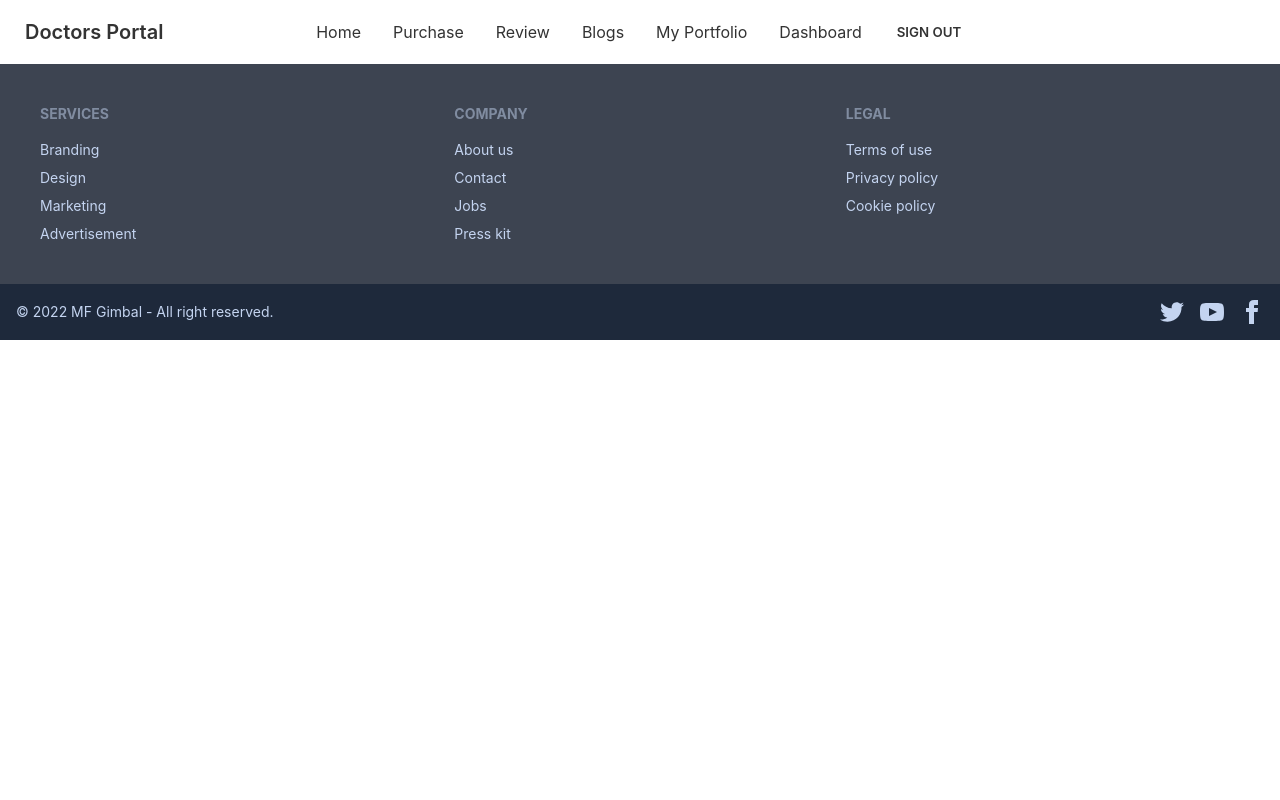
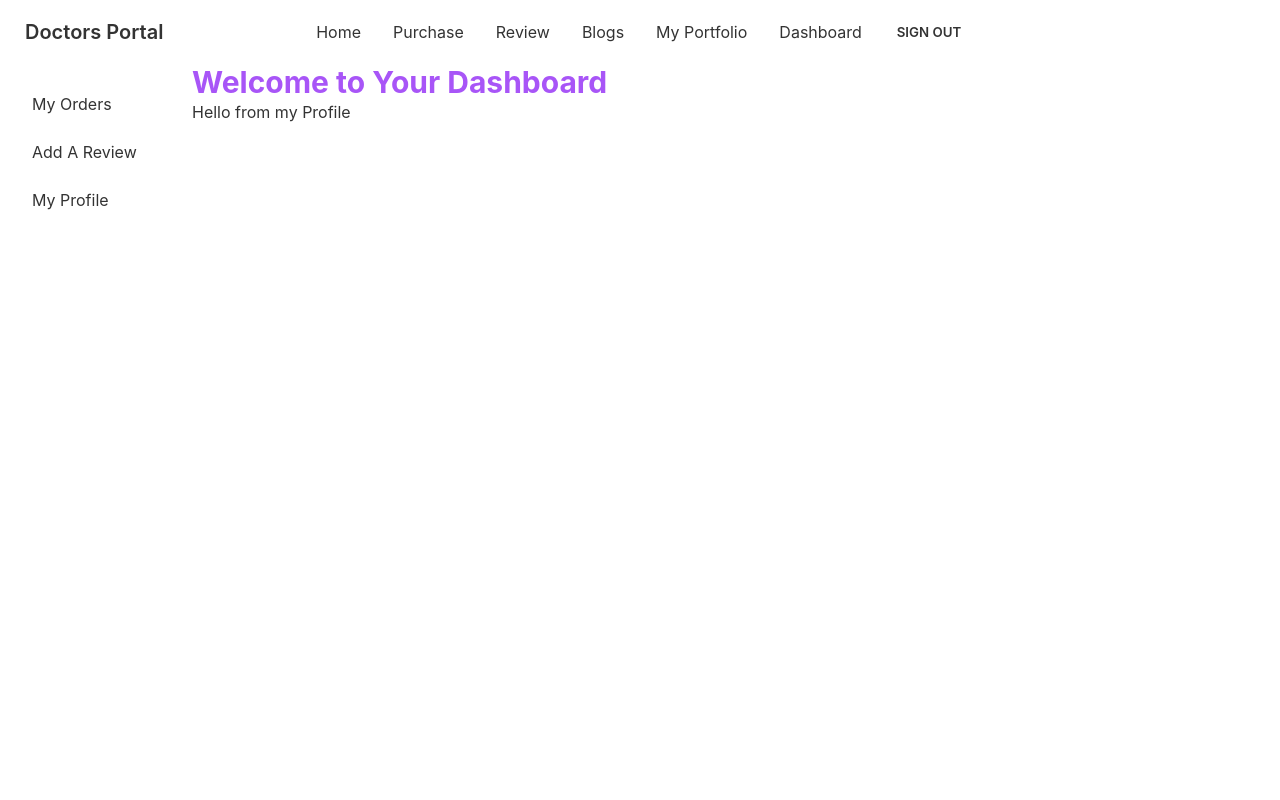
Before and after one commit to mdrifatmahmudrakib/manufacturer-website-client, a React (Create React App) app: page /dashboard/myprofile in a window 1280 px wide. Shown: the top 800 px of the page. Built offline with nearby package versions, Linux system fonts and the light colour scheme; no server answers; sample sign-in values are in the browser's storage.

Commit message:
404 page added

```diff
--- a/src/App.js
+++ b/src/App.js
@@ -12,6 +12,8 @@ import Reviews from './Pages/Home/Reviews/Reviews';
 import AddNewReview from './Pages/Dashboard/AddNewReview/AddNewReview';
 import AddAReview from './Pages/Home/AddAReview/AddAReview';
 import Footer from './Pages/Shared/Footer/Footer';
+import MyProfile from './Pages/Dashboard/MyProfile/MyProfile';
+import NotFound from './Pages/Shared/NotFound/NotFound';
 
 
 function App() {
@@ -37,9 +39,12 @@ function App() {
 
           <Route index element={<MyOrder></MyOrder>}></Route>
           <Route path="addnewreview" element={<AddNewReview></AddNewReview>}></Route>
+          <Route path="myprofile" element={<MyProfile></MyProfile>}></Route>
 
 
         </Route>
+
+        <Route path='*' element={<NotFound></NotFound>}></Route>
 
       </Routes>
       <Footer></Footer>
--- a/src/Pages/Dashboard/Dashboard.js
+++ b/src/Pages/Dashboard/Dashboard.js
@@ -16,8 +16,9 @@ const Dashboard = () => {
                 <label for="dashboard-sidebar" class="drawer-overlay"></label>
                 <ul class="menu p-4 overflow-y-auto w-48 bg-base-100 text-base-content">
                     {/* <!-- Sidebar content here --> */}
-                    <li><Link to="/dashboard">My Appoinmetns</Link></li>
-                    <li><Link to="/dashboard/addnewreview">My Reviews</Link></li>
+                    <li><Link to="/dashboard">My Orders</Link></li>
+                    <li><Link to="/dashboard/addnewreview">Add A Review</Link></li>
+                    <li><Link to="/dashboard/myprofile">My Profile</Link></li>
                     {/* <li><Link to="/dashboard/history">My History</Link></li> */}
 
                 </ul>
--- /dev/null
+++ b/src/Pages/Dashboard/MyProfile/MyProfile.js
@@ -0,0 +1,11 @@
+import React from 'react';
+
+const MyProfile = () => {
+    return (
+        <div>
+            <h1>Hello from my Profile</h1>
+        </div>
+    );
+};
+
+export default MyProfile;
--- a/src/Pages/Login/Login.js
+++ b/src/Pages/Login/Login.js
@@ -18,7 +18,7 @@ const Login = () => {
     ] = useSignInWithEmailAndPassword(auth);
 
 
-    const [token] = useToken(user || gUser); // token
+    // const [token] = useToken(user || gUser); // token
 
 
 
@@ -29,17 +29,17 @@ const Login = () => {
     const location = useLocation();
     let from = location.state?.from?.pathname || "/";
 
+    useEffect(() => {
+        if (gUser || user) {
+            navigate(from, { replace: true });
+        }
+    }, [user, gUser, from, navigate])
+    //effect with token
     // useEffect(() => {
-    //     if (gUser || user) {
+    //     if (token) {
     //         navigate(from, { replace: true });
     //     }
-    // }, [user, gUser, from, navigate])
-    //effect with token
-    useEffect(() => {
-        if (token) {
-            navigate(from, { replace: true });
-        }
-    }, [token, from, navigate])
+    // }, [token, from, navigate])
 
 
     if (error || gError) {
--- /dev/null
+++ b/src/Pages/Shared/NotFound/NotFound.js
@@ -0,0 +1,12 @@
+import React from 'react';
+import notfound from "../../../Images/notfound.png"
+const NotFound = () => {
+    return (
+        <div >
+
+            <img src={notfound} alt="" />
+        </div>
+    );
+};
+
+export default NotFound;
```
Also changed, not shown: src/Images/notfound.png (added).
